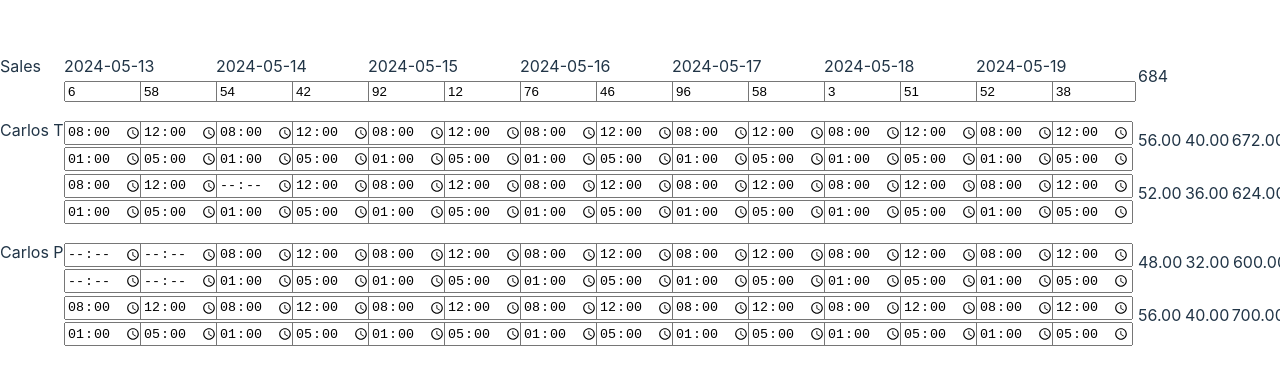
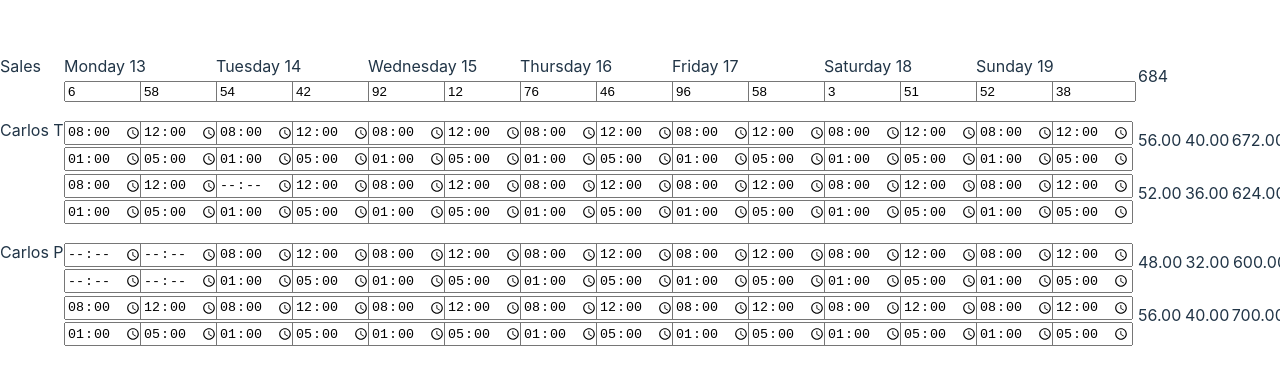
Before and after one commit to javiier507/schedule-demo, a React (Vite) app: page / in a window 1280 px wide. Shown: the part 192-576 px from the top of the page. Built offline with nearby package versions, Linux system fonts and the light colour scheme; the HTML template or start-up script is replaced by a standard one.

Commit message:
formateando fechas

```diff
--- a/src/sales/sale-day.tsx
+++ b/src/sales/sale-day.tsx
@@ -1,4 +1,6 @@
 import { Sale } from "../types/schedule-types";
+import { formatDatetime } from "../utils/format";
+import { convertShortDateToUtc } from "../utils/convert";
 
 import { SaleInput } from "./sale-input";
 
@@ -9,9 +11,14 @@ type Props = {
 };
 
 export const SaleDay = ({ sale, indexSale, handler }: Props) => {
+  const utcDate = convertShortDateToUtc(new Date(sale.date));
+  const formatedDate = `${formatDatetime(utcDate, {
+    weekday: "long",
+  })} ${formatDatetime(utcDate, { day: "2-digit" })}`;
+
   return (
     <div style={{ width: "12.5%", display: "flex", flexWrap: "wrap" }}>
-      <div style={{ width: "100%" }}>{sale.date}</div>
+      <div style={{ width: "100%" }}>{formatedDate}</div>
       <div style={{ width: "100%", display: "flex" }}>
         <div style={{ width: "50%" }}>
           <SaleInput
```
